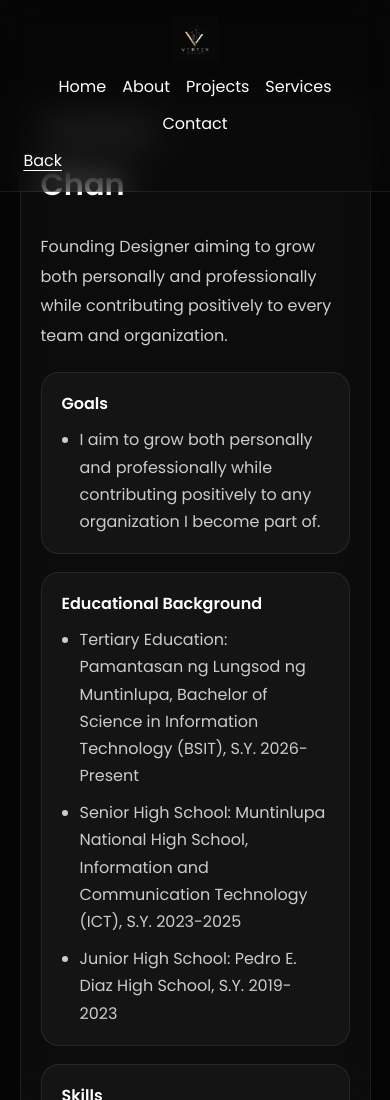
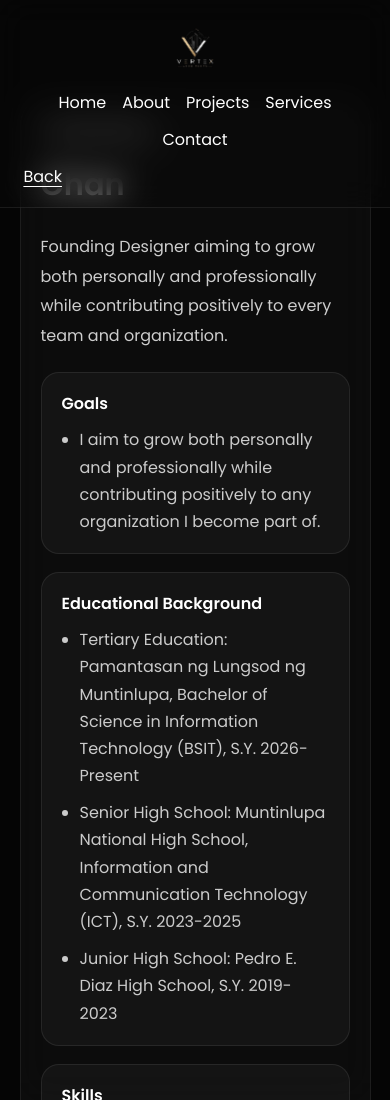
Before and after one commit to W0X1C123/vertex-architects, a website: page chan.html in a window 390 px wide. Shown: the top 1100 px of the page. Drawn offline with Linux system fonts and the light colour scheme.

Commit message:
Rename hero section id to home

```diff
--- a/chan.html
+++ b/chan.html
@@ -10,11 +10,11 @@
 <body>
 
 <nav>
-  <a href="index.html#hero" class="site-logo" aria-label="Vertex Architects home">
-    <img src="images/logo_name.png" alt="Vertex Architects logo">
+  <a href="index.html#home" class="site-logo" aria-label="Vertex Architects home">
+    <img src="images/logo_name-transparent.png" alt="Vertex Architects logo">
   </a>
   <div>
-    <a href="index.html#hero">Home</a>
+    <a href="index.html#home">Home</a>
     <a href="index.html#about">About</a>
     <a href="index.html#projects">Projects</a>
     <a href="index.html#services">Services</a>
--- a/css/style.css
+++ b/css/style.css
@@ -54,7 +54,7 @@ img {
   border-color: rgba(255, 157, 157, 0.42);
 }
 
-/* NAVBAR */
+/* Navbar */
 nav {
   position: fixed;
   width: 100%;
@@ -80,7 +80,7 @@ nav h2 {
 }
 
 .site-logo img {
-  height: 54px;
+  height: 86px;
   width: auto;
   display: block;
   object-fit: contain;
@@ -111,7 +111,7 @@ nav a:hover {
   backdrop-filter: blur(14px);
 }
 
-/* HERO */
+/* Hero */
 .hero {
   height: 100vh;
   min-height: 100vh;
@@ -166,7 +166,7 @@ nav a:hover {
   z-index: -1;
 }
 
-/* SECTIONS */
+/* Shared section spacing and headings */
 section {
   padding: 120px 10%;
   min-height: 100vh;
@@ -217,6 +217,7 @@ section h2 {
   transform: translateY(0);
 }
 
+/* About section and long-form story layout */
 .about {
   position: relative;
   overflow: hidden;
@@ -462,6 +463,7 @@ section h2 {
   font-size: 0.9rem;
 }
 
+/* Team slider + member cards */
 .team-section {
   margin-top: 0;
   padding: 34px;
@@ -687,7 +689,7 @@ section h2 {
   50% { transform: translate3d(28px, -24px, 0) scale(1.04); }
 }
 
-/* PROJECTS */
+/* Homepage project cards */
 .projects {
   display: grid;
   grid-template-columns: repeat(auto-fit, minmax(250px, 1fr));
@@ -723,7 +725,7 @@ section h2 {
   border-color: rgba(255, 255, 255, 0.22);
 }
 
-/* PARALLAX */
+/* Full-width visual break */
 .parallax {
   position: relative;
   height: 70vh;
@@ -767,7 +769,7 @@ section h2 {
   line-height: 1.1;
 }
 
-/* SERVICES */
+/* Services cards */
 .services {
   display: grid;
   grid-template-columns: repeat(3, minmax(0, 1fr));
@@ -867,6 +869,7 @@ section h2 {
   filter: brightness(1.03);
 }
 
+/* Project detail / compilation pages */
 .project-detail-page {
   gap: 40px;
   padding-top: 140px;
@@ -1041,7 +1044,7 @@ section h2 {
   display: none;
 }
 
-/* LOGIN MODAL */
+/* Login modal */
 .modal {
   display: none;
   position: fixed;
@@ -1268,6 +1271,7 @@ footer {
   color: rgba(255, 255, 255, 0.72);
 }
 
+/* Contact section */
 .contact-shell {
   position: relative;
   z-index: 2;
@@ -1540,6 +1544,7 @@ footer {
   text-underline-offset: 4px;
 }
 
+/* Tablet adjustments */
 @media (max-width: 1024px) {
   nav {
     padding: 18px 6%;
@@ -1576,6 +1581,7 @@ footer {
   }
 }
 
+/* Mobile layout */
 @media (max-width: 768px) {
   nav {
     padding: 18px 6%;
@@ -1594,7 +1600,7 @@ footer {
   }
 
   .site-logo img {
-    height: 46px;
+    height: 62px;
   }
 
   nav > div {
@@ -1747,6 +1753,7 @@ footer {
   }
 }
 
+/* Smaller phone screens */
 @media (max-width: 480px) {
   nav {
     padding-top: 16px;
```
Also changed, not shown: index.html (+15 -5 lines), js/script.js (+10 -4 lines), khyle.html (+3 -3 lines), lee.html (+3 -3 lines), project1.html (+3 -3 lines), project2.html (+3 -3 lines), project3.html (+3 -3 lines), ruth.html (+3 -3 lines), sofia.html (+3 -3 lines), thea.html (+3 -3 lines), images/logo_name-transparent.png (added).
